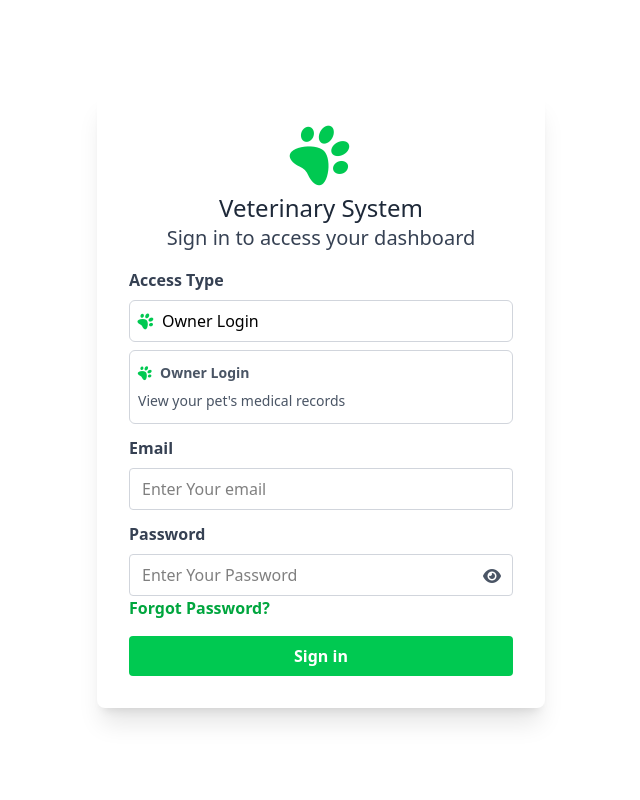
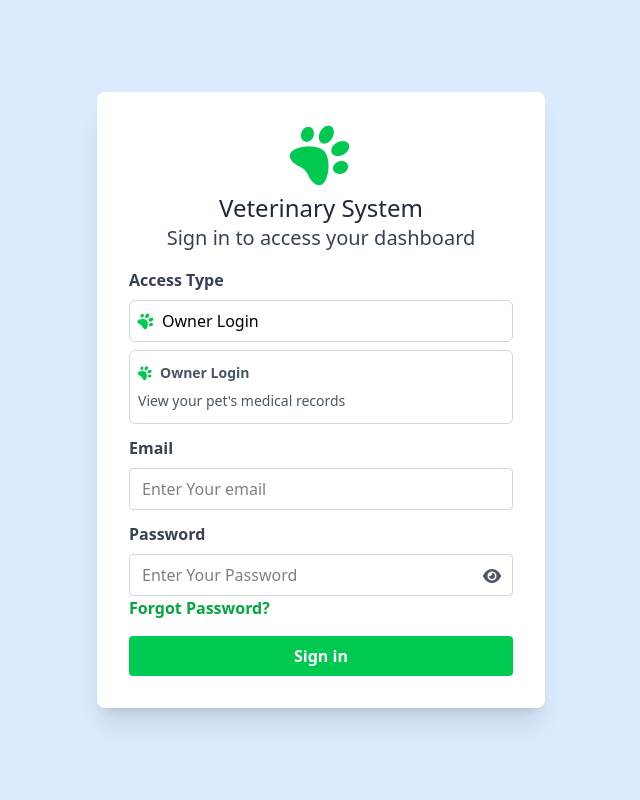
Before and after one commit to Raffy-san/Veterinary-System, a PHP site: page /Veterinary-System/login.php in a window 1280 px wide. Shown: the whole page, without its empty margins (319-959 px from the left). Run offline with PHP 8.4, Linux system fonts and the light colour scheme.

Commit message:
On branch rafraf  Changes to be committed: 	modified:   assets/css/output.css 	modified:   login.php 	modified:   node_modules/.package-lock.json 	modified:   package-lock.json 	modified:   package.json

```diff
--- a/assets/css/output.css
+++ b/assets/css/output.css
@@ -1931,59 +1937,6 @@
   syntax: "*";
   inherits: false;
   initial-value: 0 0 #0000;
-}
-@property --tw-blur {
-  syntax: "*";
-  inherits: false;
-}
-@property --tw-brightness {
-  syntax: "*";
-  inherits: false;
-}
-@property --tw-contrast {
-  syntax: "*";
-  inherits: false;
-}
-@property --tw-grayscale {
-  syntax: "*";
-  inherits: false;
-}
-@property --tw-hue-rotate {
-  syntax: "*";
-  inherits: false;
-}
-@property --tw-invert {
-  syntax: "*";
-  inherits: false;
-}
-@property --tw-opacity {
-  syntax: "*";
-  inherits: false;
-}
-@property --tw-saturate {
-  syntax: "*";
-  inherits: false;
-}
-@property --tw-sepia {
-  syntax: "*";
-  inherits: false;
-}
-@property --tw-drop-shadow {
-  syntax: "*";
-  inherits: false;
-}
-@property --tw-drop-shadow-color {
-  syntax: "*";
-  inherits: false;
-}
-@property --tw-drop-shadow-alpha {
-  syntax: "<percentage>";
-  inherits: false;
-  initial-value: 100%;
-}
-@property --tw-drop-shadow-size {
-  syntax: "*";
-  inherits: false;
 }
 @property --tw-duration {
   syntax: "*";
@@ -2033,19 +1986,6 @@
       --tw-ring-offset-width: 0px;
       --tw-ring-offset-color: #fff;
       --tw-ring-offset-shadow: 0 0 #0000;
-      --tw-blur: initial;
-      --tw-brightness: initial;
-      --tw-contrast: initial;
-      --tw-grayscale: initial;
-      --tw-hue-rotate: initial;
-      --tw-invert: initial;
-      --tw-opacity: initial;
-      --tw-saturate: initial;
-      --tw-sepia: initial;
-      --tw-drop-shadow: initial;
-      --tw-drop-shadow-color: initial;
-      --tw-drop-shadow-alpha: 100%;
-      --tw-drop-shadow-size: initial;
       --tw-duration: initial;
     }
   }
--- a/login.php
+++ b/login.php
@@ -24,7 +24,7 @@ if (SessionManager::isLoggedIn()) {
     <link rel="stylesheet" href="https://cdnjs.cloudflare.com/ajax/libs/font-awesome/6.0.0-beta3/css/all.min.css">
 </head>
 
-<body class="flex items-center justify-center min-h-screen px-4 bg-cover bg-center bg-[url('/assets/img/bg.jpg')]">
+<body class="flex items-center justify-center min-h-screen px-4 bg-blue-100">
     <section class="w-full max-w-md bg-white rounded-lg shadow-xl p-6 sm:p-8">
         <!-- Icon -->
         <div class="w-full flex justify-center mb-2">
```
Also changed, not shown: other parts of assets/css/output.css (+24 -18 lines), package.json (+19 -1 lines), package-lock.json.
